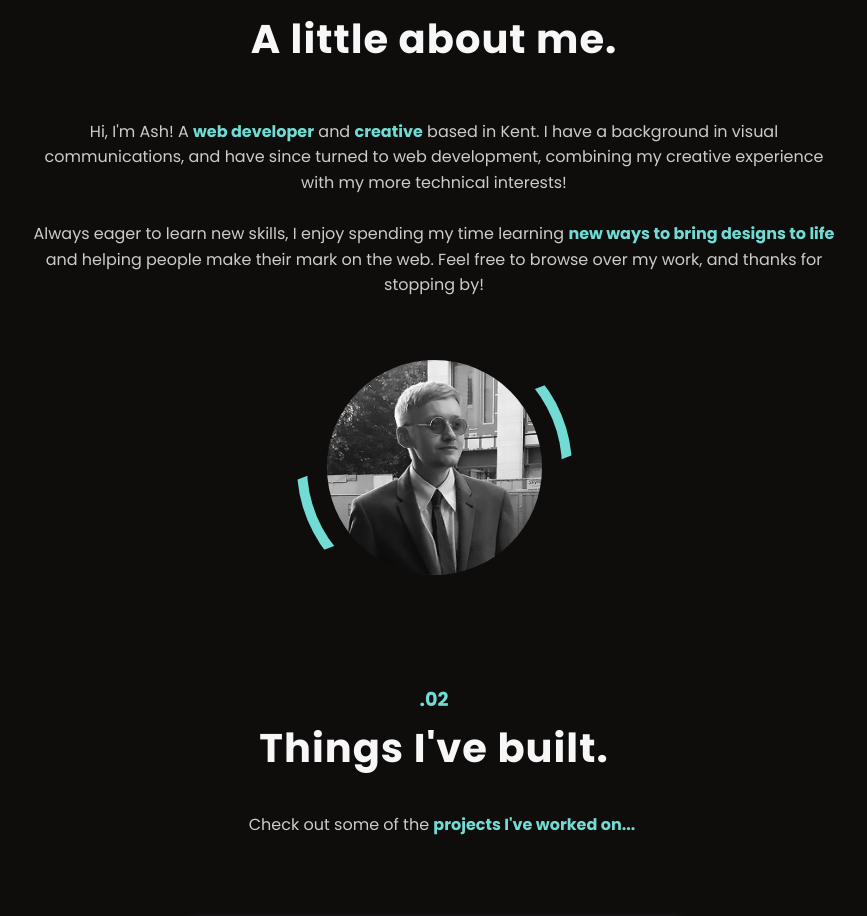
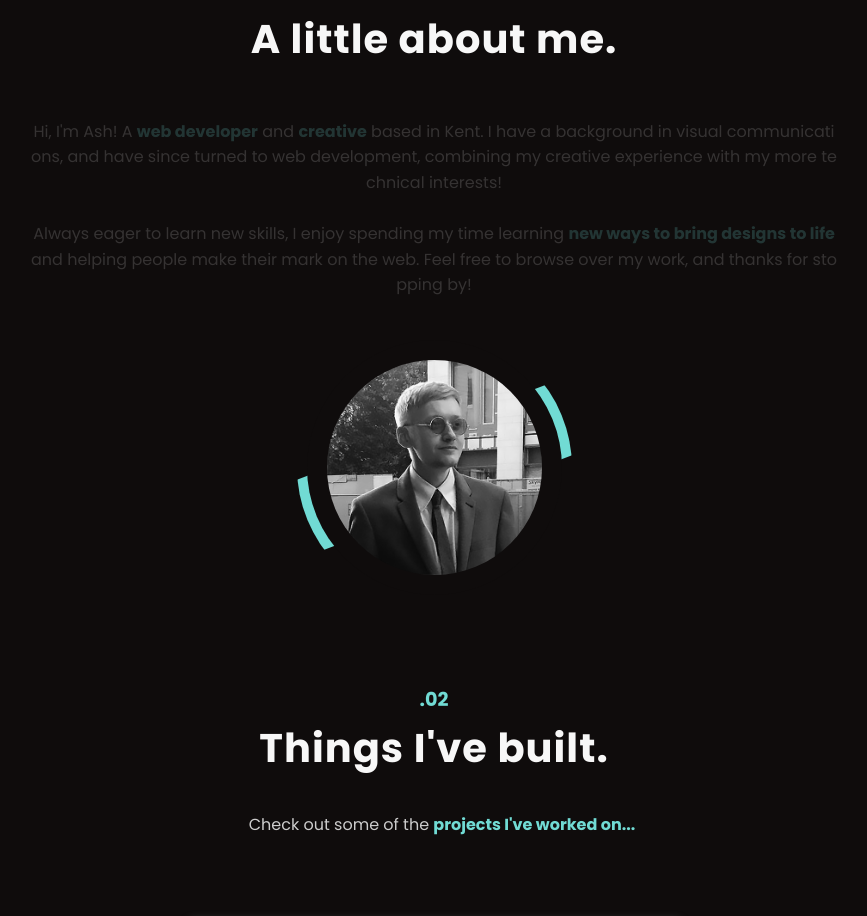
Before and after one commit to HighRoller94/portfoliov1, a Next.js app: page / in a window 1280 px wide. Shown: the part 846-1762 px from the top of the page, without its empty margins (206-1073 px from the left). Built offline with nearby package versions, Linux system fonts and the light colour scheme; grey boxes are pictures that could not be loaded; a web font is replaced by a local one.

Commit message:
scroll trigger text

```diff
--- a/components/About.jsx
+++ b/components/About.jsx
@@ -1,49 +1,77 @@
-import React from 'react';
-import Image from 'next/image'
+"use client"
 
-import { useInView } from 'react-intersection-observer';
+import React, { useEffect } from "react";
+import Image from "next/image";
+
+import SplitType from "split-type";
+import { gsap, ScrollTrigger, Draggable, MotionPathPlugin } from "gsap/dist/all";
+
+import { useInView } from "react-intersection-observer";
 import { motion } from "framer-motion";
 
-import AboutStyles from '../styles/components/About.module.scss';
+import AboutStyles from "../styles/components/About.module.scss";
 
-import me from '../images/me.svg';
-import Header from './Header'
+import me from "../images/me.svg";
+import Header from "./Header";
 
-function About({ offsetY }) {
+function About() {
 
-    const { ref, inView } = useInView({
-        triggerOnce: true,
-        threshold: 0.475
+  useEffect(() => {
+    const splitTypes = document.querySelectorAll(".reveal-text");
+    gsap.registerPlugin(ScrollTrigger);
+    splitTypes.forEach((char, i) => {
+      const text = new SplitType(char, {
+        types: "chars",
       });
+      gsap.from(text.chars, {
+        scrollTrigger: {
+          trigger: char,
+          start: "top 80%",
+          end: "top 20%",
+          scrub: true,
+          markers: false,
+        },
+        opacity: 0.2,
+        stagger: 0.1,
+      });
+    });
+  }, []);
 
   return (
     <div className={AboutStyles.aboutSection}>
-            <div ref={ref} className={AboutStyles.aboutContainer} data-scroll-section id="about" >
-                <Header
-                    pre=".01"
-                    heading="A little about me."
-                    id="aboutTitle"
-                />
+      <div
+        className={AboutStyles.aboutContainer}
+        data-scroll-section
+        id="about"
+      >
+        <Header pre=".01" heading="A little about me." id="aboutTitle" />
         <div className={AboutStyles.aboutText}>
           <motion.p
-                    initial={{ opacity: 0}}
-                    animate={{ opacity: 1}}
-                    transition={{ duration: 1 }}>
-                        Hi, I'm Ash! A <span>web developer</span> and <span>creative</span> based in Kent. I have a background in visual communications, and have since turned to web development, combining my creative experience with my more technical interests!<br /><br />Always eager to learn new skills, I enjoy spending my time learning <span>new ways to bring designs to life</span> and helping people make their mark on the web. Feel free to browse over my work, and thanks for stopping by!
+            initial={{ opacity: 0 }}
+            animate={{ opacity: 1 }}
+            transition={{ duration: 1 }}
+            className="reveal-text"
+          >
+            Hi, I'm Ash! A <span>web developer</span> and <span>creative</span>{" "}
+            based in Kent. I have a background in visual communications, and
+            have since turned to web development, combining my creative
+            experience with my more technical interests!
+            <br />
+            <br />
+            Always eager to learn new skills, I enjoy spending my time learning{" "}
+            <span>new ways to bring designs to life</span> and helping people
+            make their mark on the web. Feel free to browse over my work, and
+            thanks for stopping by!
           </motion.p>
           <div className={AboutStyles.box}>
             <div className={AboutStyles.aboutImage}>
-                            <Image
-                                fill
-                                src={me}
-                                alt="Ash Bridges"
-                            />
+              <Image fill src={me} alt="Ash Bridges" />
             </div>
           </div>
         </div>
       </div>
     </div>
-    )
+  );
 }
 
-export default About
+export default About;
```
Lines whose indentation alone changed are shown as unchanged.
